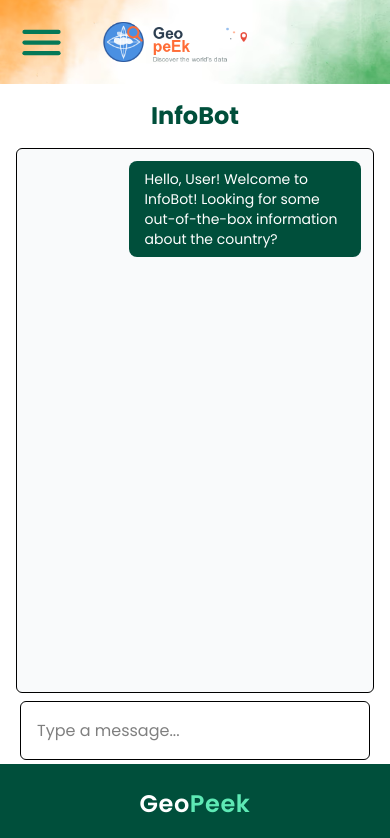
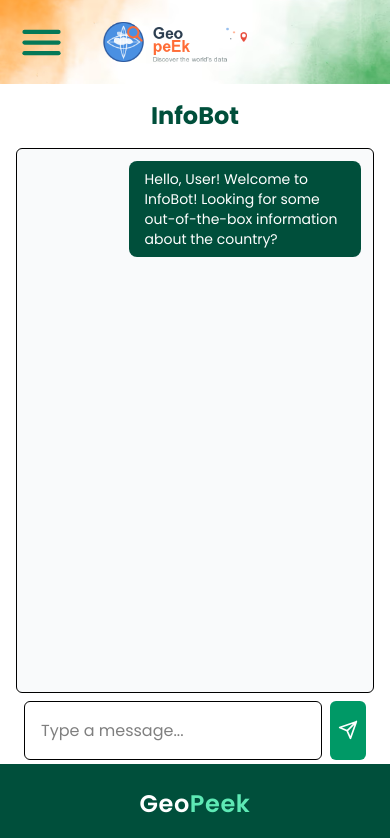
Before and after one commit to prajwal240/GeoPeek, a Next.js app: page /infobot in a window 390 px wide. Shown: the top 838 px of the page. Built offline with nearby package versions, Linux system fonts and the light colour scheme; no server answers.

Commit message:
changed input and sendicon css

```diff
--- a/app/infobot/page.tsx
+++ b/app/infobot/page.tsx
@@ -87,22 +87,23 @@ ${input}`
                     ))}
                 </div>
 
-                <div className="mt-2 w-full flex gap-2 items-center px-1 sm:px-0 min-w-0 overflow-x-hidden">
+                <div className="mt-2 w-full flex items-center gap-2 px-2 sm:px-0 overflow-hidden">
                     <input
                         type="text"
                         value={input}
                         onChange={(e) => setInput(e.target.value)}
                         onKeyDown={(e) => e.key === 'Enter' && handleSend()}
                         placeholder="Type a message..."
-                        className="flex-1 border rounded-md px-4 py-2 focus:outline-none focus:ring focus:border-emerald-500 h-[7vh]"
+                        className="flex-1 border rounded-md px-4 py-2 focus:outline-none focus:ring focus:border-emerald-500 h-[7vh] min-w-0"
                     />
                     <button
                         onClick={handleSend}
-                        className="p-2 bg-emerald-600 hover:bg-emerald-700 rounded-md transition h-[7vh]"
+                        className="p-2 bg-emerald-600 hover:bg-emerald-700 rounded-md transition h-[7vh] flex items-center justify-center"
                     >
-                        <Image src={Send} alt="Send" className="w-4 h-4 sm:w-5 sm:h-5" />
+                        <Image src={Send} alt="Send" width={20} height={20} />
                     </button>
                 </div>
+
             </div>
         </div>
     );
```
